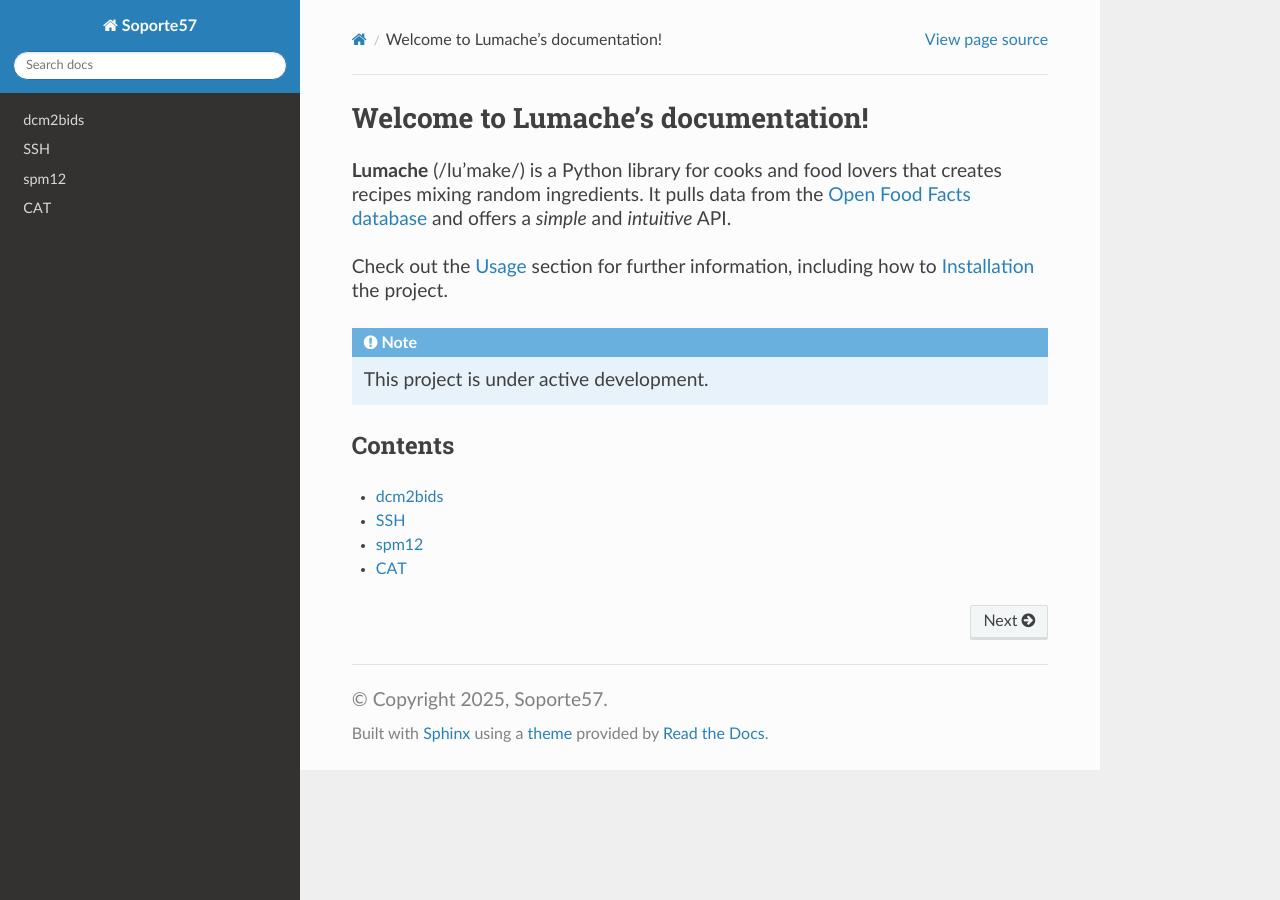
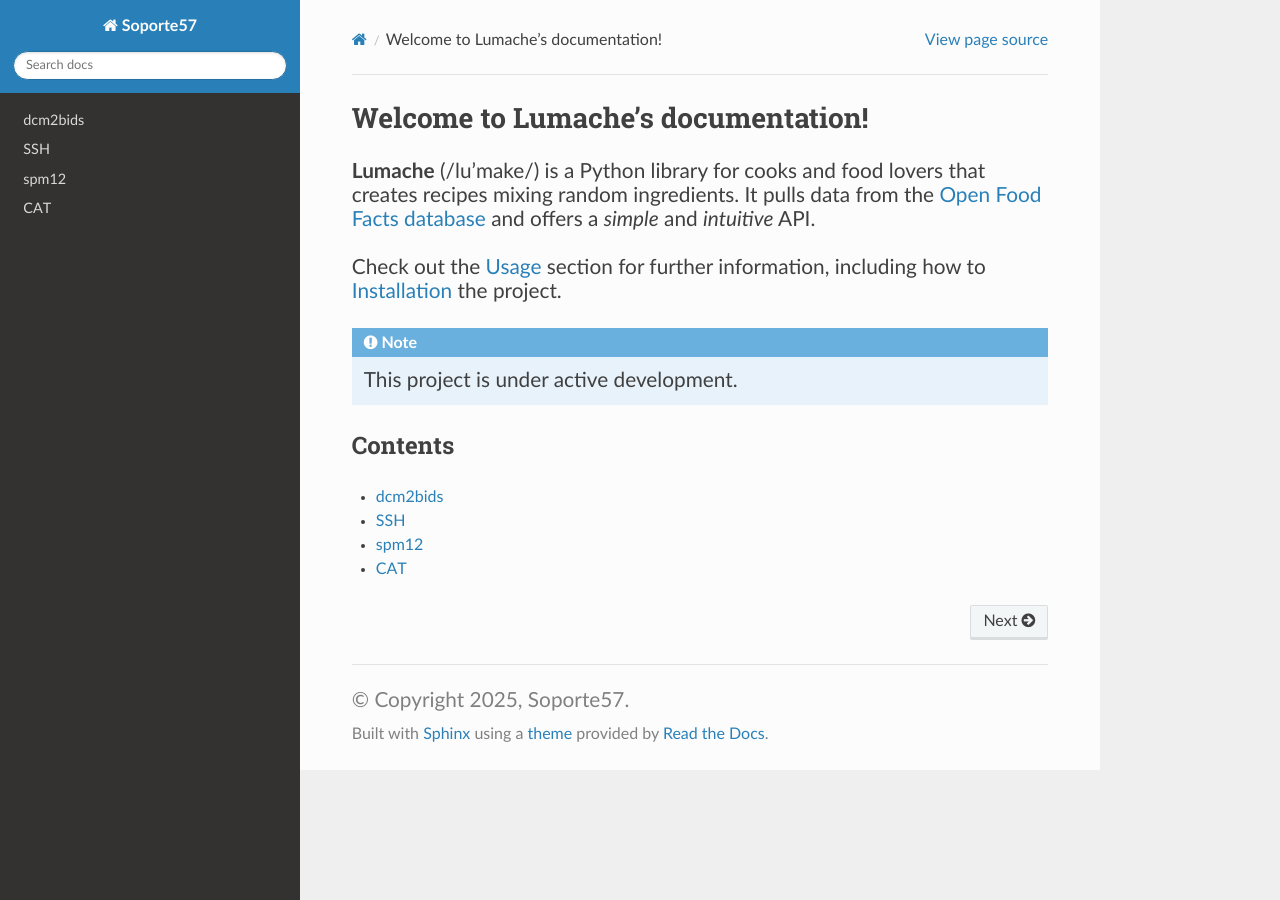
Before and after one commit to matecom57/santosg57-soporte, a Sphinx documentation site: the page built from docs/source/index.rst, in a window 1280 px wide. Built offline with Sphinx 7.4.7 and the Read the Docs theme 3.1.0, drawn with Linux system fonts in a browser that asks for light colours.

Commit message:
Test comité

```diff
--- a/docs/source/_static/custom.css
+++ b/docs/source/_static/custom.css
@@ -1,3 +1,3 @@
 p {
-   font-size: 120%;
-  }
+   font-size: 130%;
+}
```
